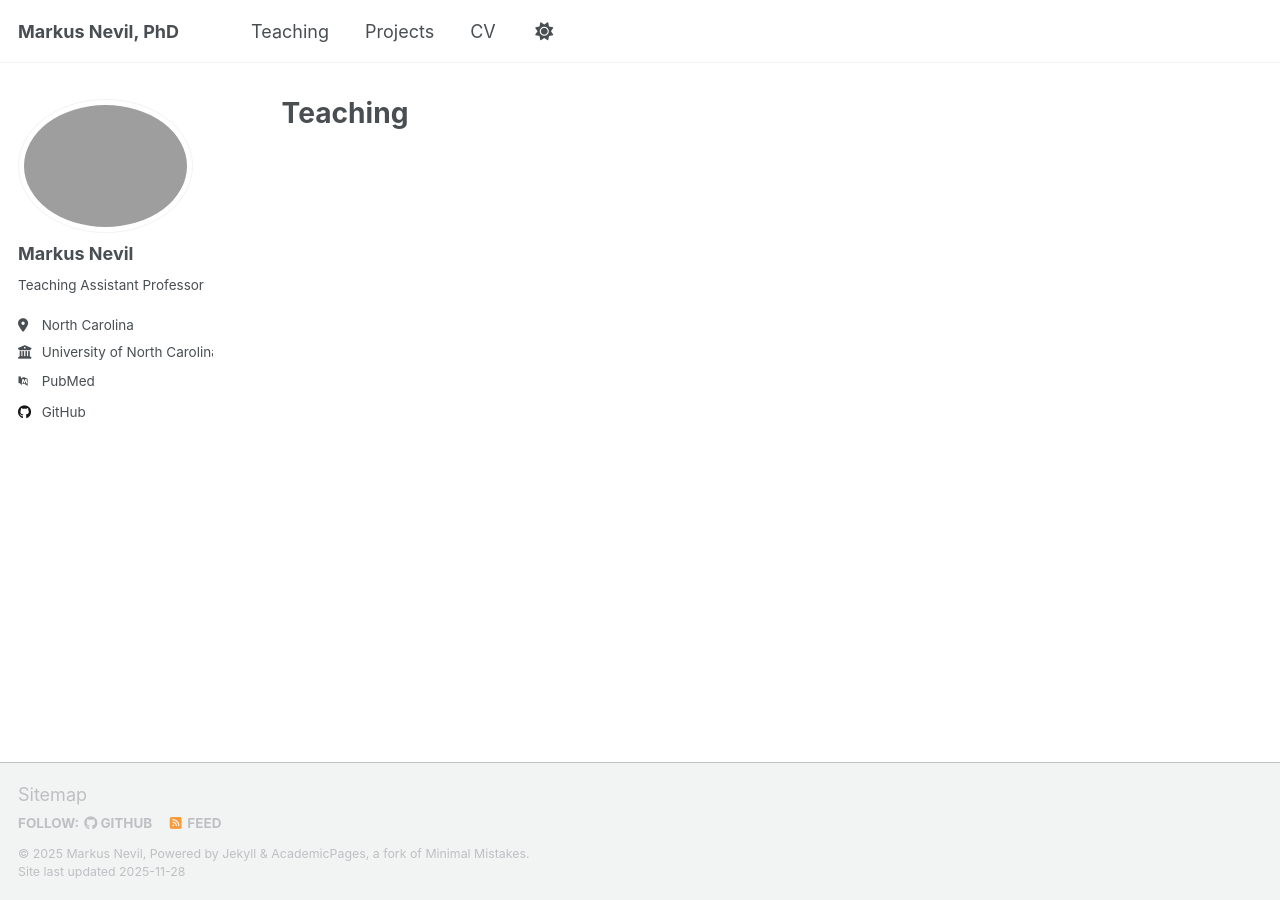
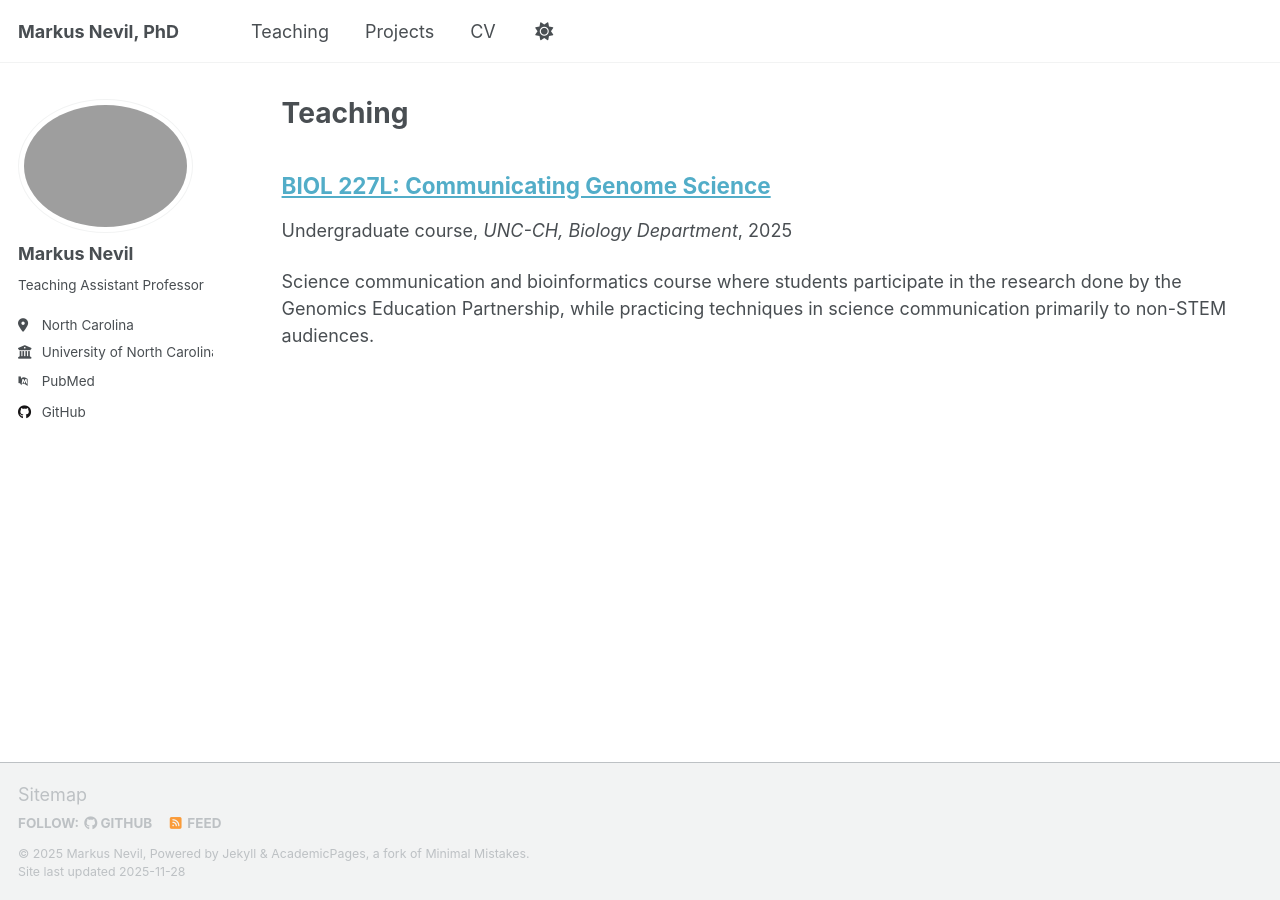
Before and after one commit to markus-nevil/markus-nevil.github.io, a Jekyll site: the page built from _pages/teaching.html, in a window 1280 px wide. Built offline with Jekyll 4.4.1, drawn with Linux system fonts in a browser that asks for light colours; some web fonts are replaced; a script that is not in the unit is left out; a file with an impossible date is left out.

Commit message:
Update UNCCHBIO227L.md

```diff
--- a/_teaching/UNCCHBIO227L.md
+++ b/_teaching/UNCCHBIO227L.md
@@ -4,7 +4,8 @@ collection: teaching
 type: "Undergraduate course"
 permalink: /teaching/UNCCHBIO227L
 venue: "UNC-CH, Biology Department"
-date: "Fall Semester"
+date: 2025-08-20
+semester: "Fall Semesters"
 location: "UNC Chapel Hill"
 ---
 Science communication and bioinformatics course where students participate in the research done by the Genomics Education Partnership, while practicing techniques in science communication primarily to non-STEM audiences.
```
